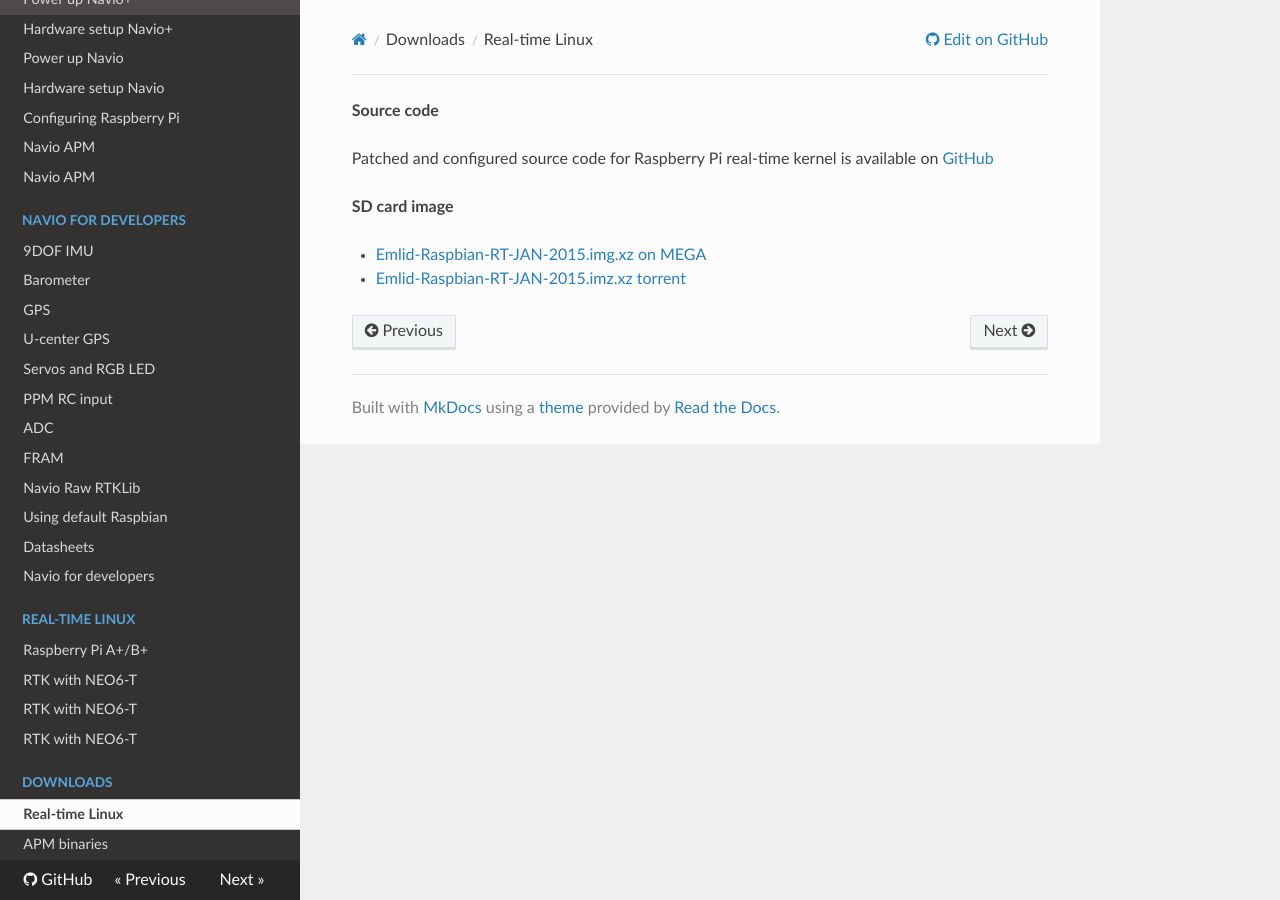
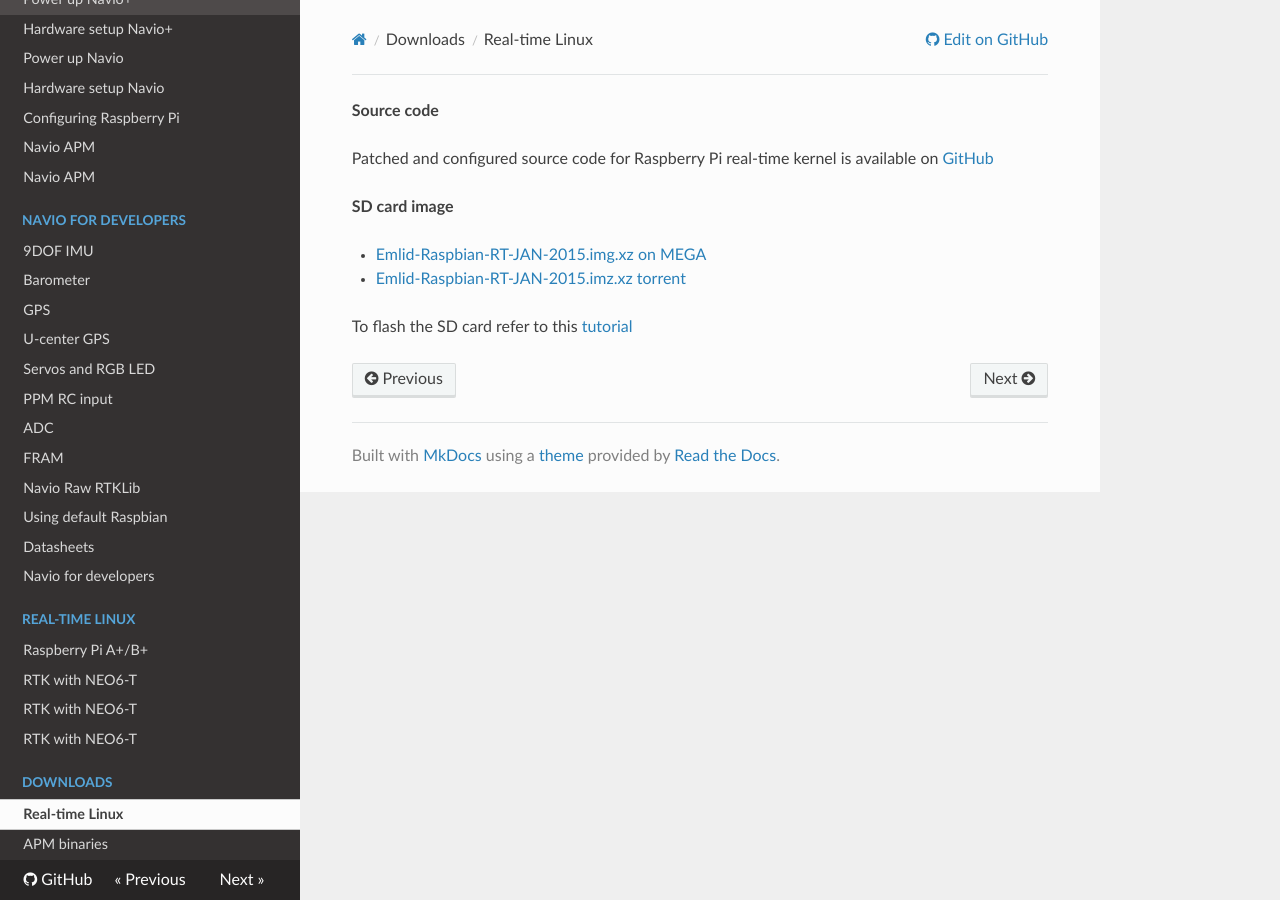
Before and after one commit to emlid/navio2-docs, an MkDocs documentation site: the page built from docs/Downloads/Real-time-Linux.md, in a window 1280 px wide. Built offline with MkDocs 1.6.1, drawn with Linux system fonts in a browser that asks for light colours; nearby versions of some CDN libraries; old or Windows-style settings are respelled for this version of MkDocs.

Commit message:
Added section about flashing SD card with Raspbian image

```diff
--- a/docs/Downloads/Real-time-Linux.md
+++ b/docs/Downloads/Real-time-Linux.md
@@ -7,3 +7,5 @@ Patched and configured source code for Raspberry Pi real-time kernel is availabl
 
 * [Emlid-Raspbian-RT-JAN-2015.img.xz on MEGA](https://mega.co.nz/#!UMZRkJ6Z!4uJF3UTsaBFxIcCq_BKsKMJNteHCAIUBBwIW7Q9WlSc)
 * [Emlid-Raspbian-RT-JAN-2015.imz.xz torrent](http://www.emlid.com/files/Emlid-Raspbian-RT-JAN-2015.img.xz.torrent)
+
+To flash the SD card refer to this [tutorial](http://elinux.org/RPi_Easy_SD_Card_Setup#Flashing_the_SD_Card_using_Windows)
```
